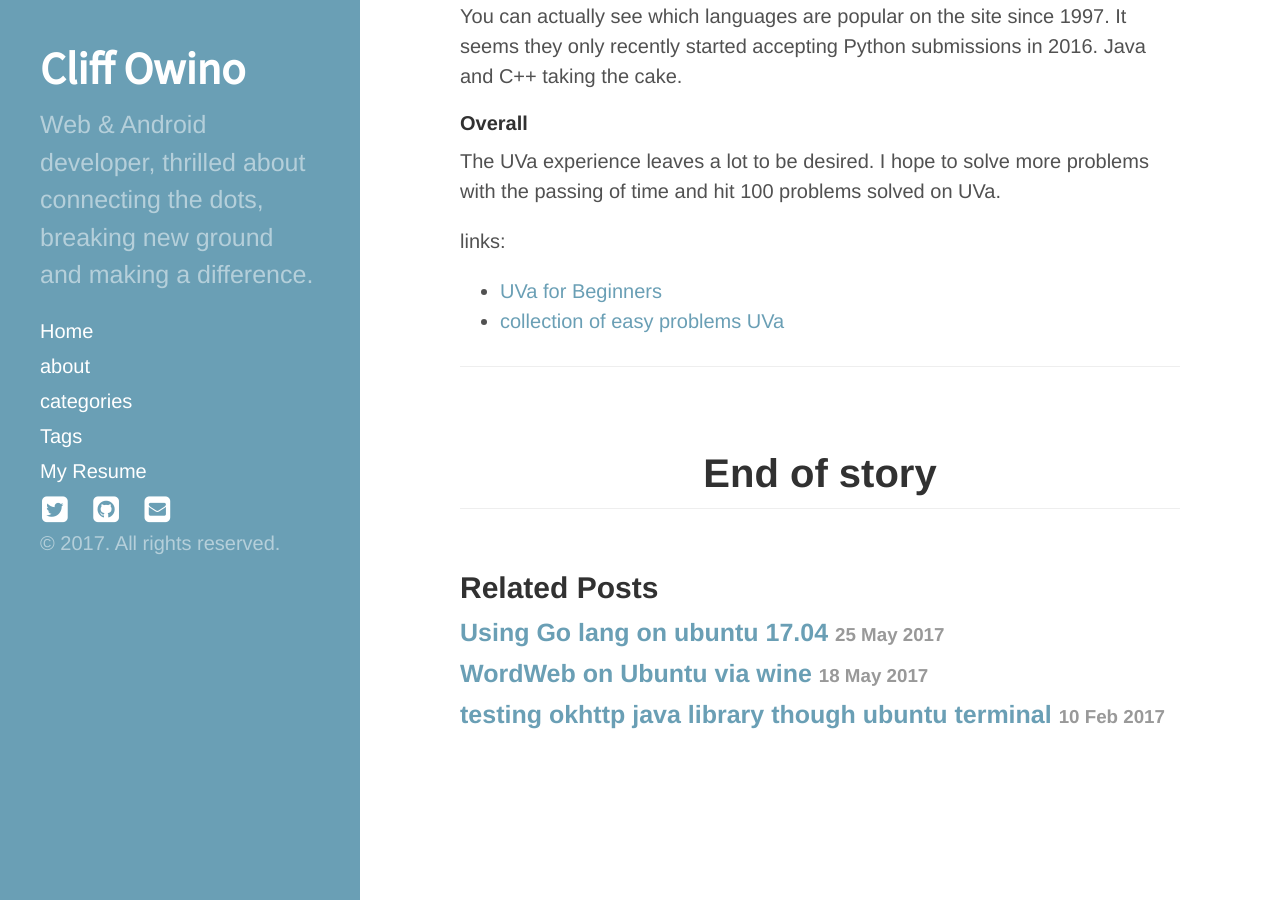
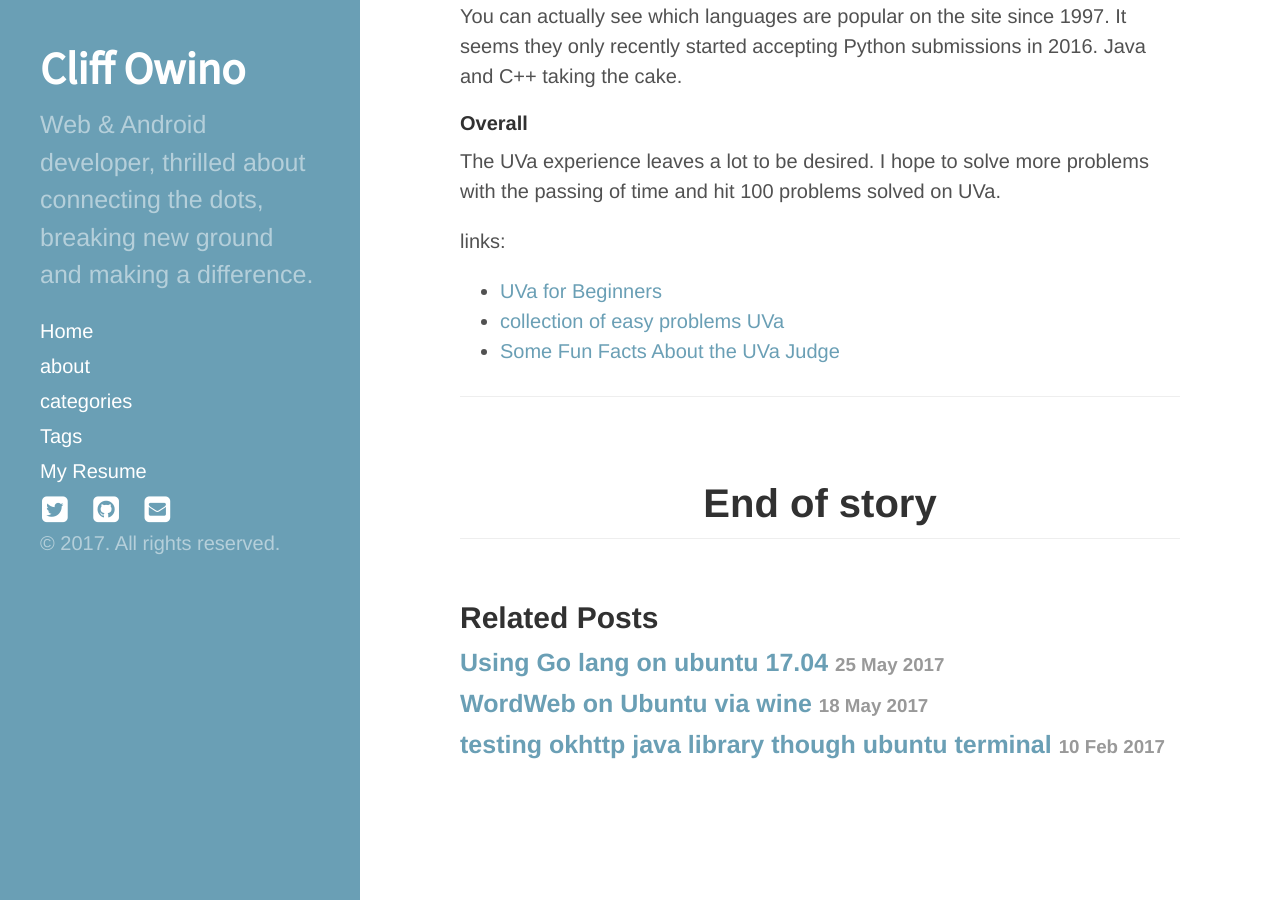
Before and after one commit to colleowino/colleowino.github.io, a Jekyll site: the page built from _posts/2017-05-28-starting-uva.md, in a window 1280 px wide and 900 px high, scrolled down 3352 px. Built offline with Jekyll 4.4.1, drawn with Linux system fonts in a browser that asks for light colours; nearby versions of some CDN libraries; comment, search, counter and statistics services are not loaded.

Commit message:
added link to uva starter

```diff
--- a/_posts/2017-05-28-starting-uva.md
+++ b/_posts/2017-05-28-starting-uva.md
@@ -56,5 +56,6 @@ The UVa experience leaves a lot to be desired. I hope to solve more problems wit
 links:
 * [UVa for Beginners](https://tausiq.wordpress.com/uva-for-beginners/)
 * [collection of easy problems UVa](https://uva.onlinejudge.org/index.php?option=com_onlinejudge&Itemid=8&category=607)
+* [Some Fun Facts About the UVa Judge](http://www.chyernobog.org/blog/2013/02/14/some-fun-facts-about-the-uva-judge/)
 
 -----
```
